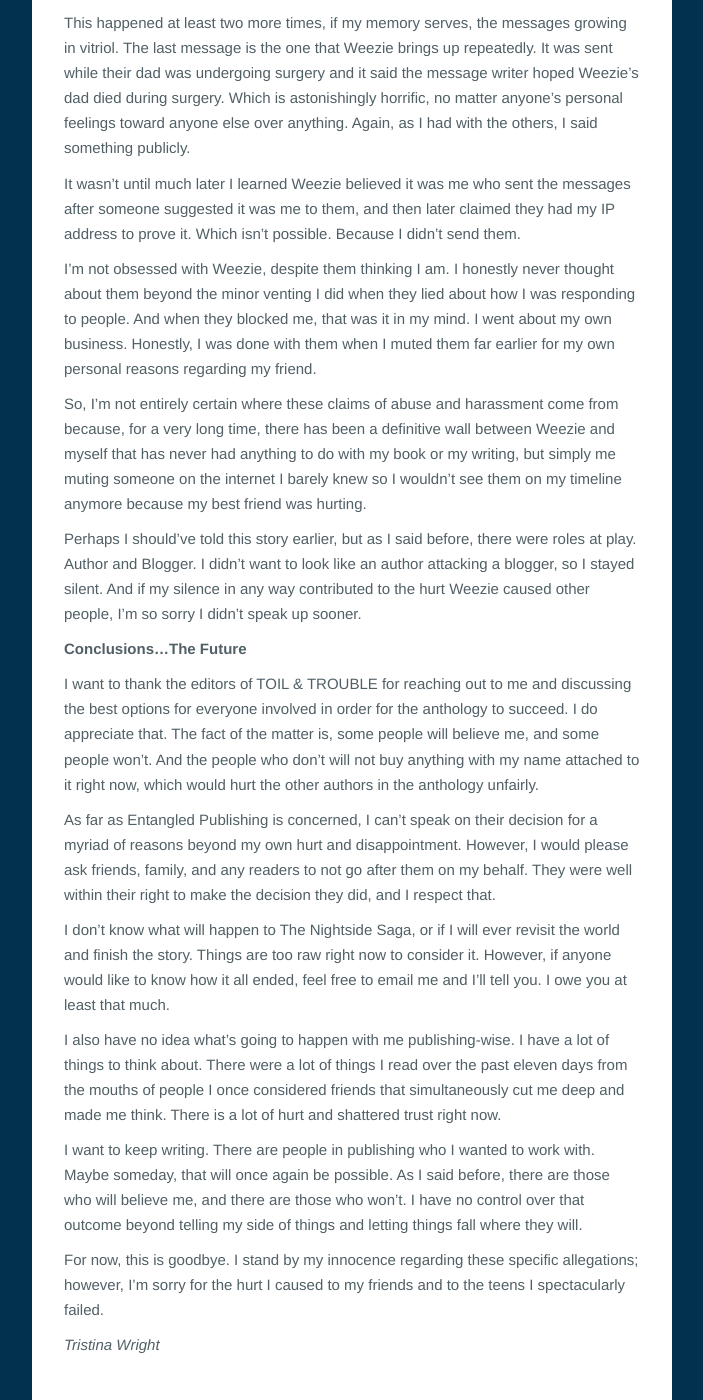
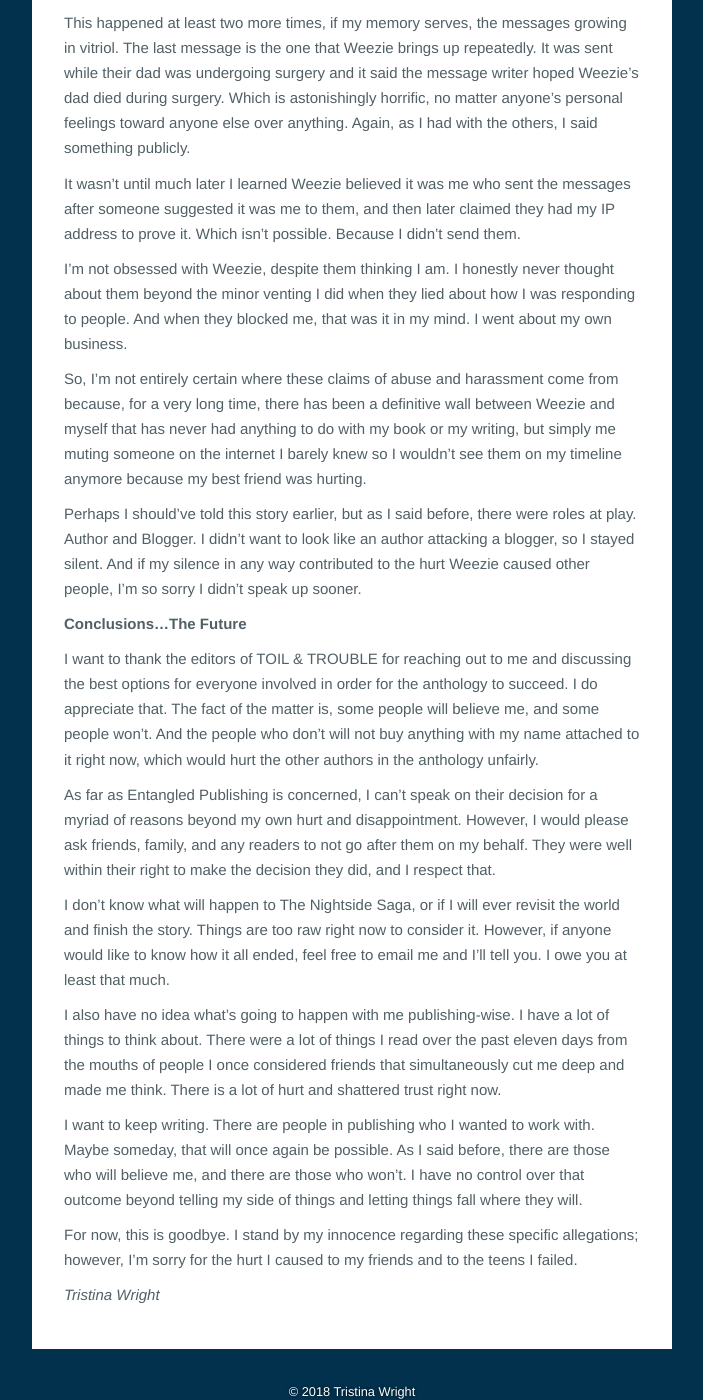
Before and after one commit to TristinaWright/tristinawright.github.io, a Jekyll site: the page built from _posts/static/2018-02-22-my-statement.md, in a window 1280 px wide and 1400 px high, scrolled down 3923 px. Shown: the whole window, without its empty margins (288-991 px from the left). Built offline with Jekyll 4.4.1, drawn with Linux system fonts in a browser that asks for light colours.

Commit message:
Update 2018-02-22-my-statement.md

```diff
--- a/_posts/static/2018-02-22-my-statement.md
+++ b/_posts/static/2018-02-22-my-statement.md
@@ -57,7 +57,7 @@
 
 It wasn't until much later I learned Weezie believed it was me who sent the messages after someone suggested it was me to them, and then later claimed they had my IP address to prove it. Which isn't possible. Because I didn't send them.
 
-I'm not obsessed with Weezie, despite them thinking I am. I honestly never thought about them beyond the minor venting I did when they lied about how I was responding to people. And when they blocked me, that was it in my mind. I went about my own business. Honestly, I was done with them when I muted them far earlier for my own personal reasons regarding my friend.
+I'm not obsessed with Weezie, despite them thinking I am. I honestly never thought about them beyond the minor venting I did when they lied about how I was responding to people. And when they blocked me, that was it in my mind. I went about my own business.
 
 So, I'm not entirely certain where these claims of abuse and harassment come from because, for a very long time, there has been a definitive wall between Weezie and myself that has never had anything to do with my book or my writing, but simply me muting someone on the internet I barely knew so I wouldn't see them on my timeline anymore because my best friend was hurting.
 
@@ -75,6 +75,6 @@
 
 I want to keep writing. There are people in publishing who I wanted to work with. Maybe someday, that will once again be possible. As I said before, there are those who will believe me, and there are those who won't. I have no control over that outcome beyond telling my side of things and letting things fall where they will.
 
-For now, this is goodbye. I stand by my innocence regarding these specific allegations; however, I'm sorry for the hurt I caused to my friends and to the teens I spectacularly failed.
+For now, this is goodbye. I stand by my innocence regarding these specific allegations; however, I'm sorry for the hurt I caused to my friends and to the teens I failed.
 
 _Tristina Wright_
```
